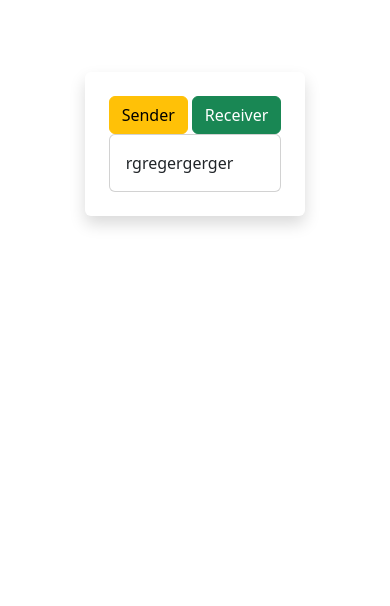
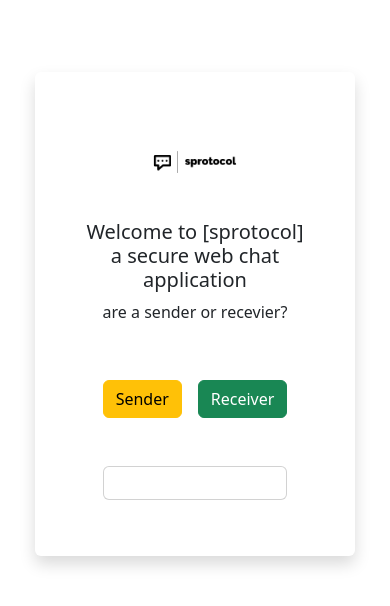
Before and after one commit to saad-als/sprotocol, a React (Vite) app in the folder src/frontend/sprotocol-frontend/: page / in a window 390 px wide. Both pictures are taken after a click on the button "Sender". Shown: the top 606 px of the page. Built offline with nearby package versions, Linux system fonts and the light colour scheme.

Commit message:
made it responsive, adding the logo ,and adding style, later will fix the buttons and will add a form

```diff
--- a/src/frontend/sprotocol-frontend/src/components/LoginForm.jsx
+++ b/src/frontend/sprotocol-frontend/src/components/LoginForm.jsx
@@ -2,8 +2,19 @@ function LoginForm() {
 
     return (
         <>
+            <div className="container-sm align-items-center justify-content-center rounded">
 
-            <div className="d-inline-flex gap-1">
+                <div className="d-block text-center p-2">
+                    <img src="./././assets/sprotocol-logos/sprotocol-logos_black.png" alt="logo" className=" rounded w-50 h-50 d-block mx-auto" />
+                    <h5 className="d-block">Welcome to [sprotocol] a secure web chat application</h5>
+                    <p>are a sender or recevier?</p>
+                </div>
+
+
+
+
+                <div className="containe-sm p-2 d-block text-center">
+                    <div className="d-inline-flex gap-3 m-4">
                         <button className="btn btn-warning" type="button" data-bs-toggle="collapse" data-bs-target="#collapseExample" aria-expanded="false" aria-controls="collapseExample">
                             Sender
                         </button>
@@ -15,14 +26,17 @@ function LoginForm() {
                     </div>
 
 
-            <div className="collapse" id="collapseExample">
+                    <div className="collapse p-4" id="collapseExample">
                         <div className="card card-body">
                             {/* this where the user name field will be */}
-                    rgregergerger
+
+
+                        </div>
                     </div>
                 </div>
 
 
+            </div>
         </>
     );
 
```
Lines whose indentation alone changed are shown as unchanged.
